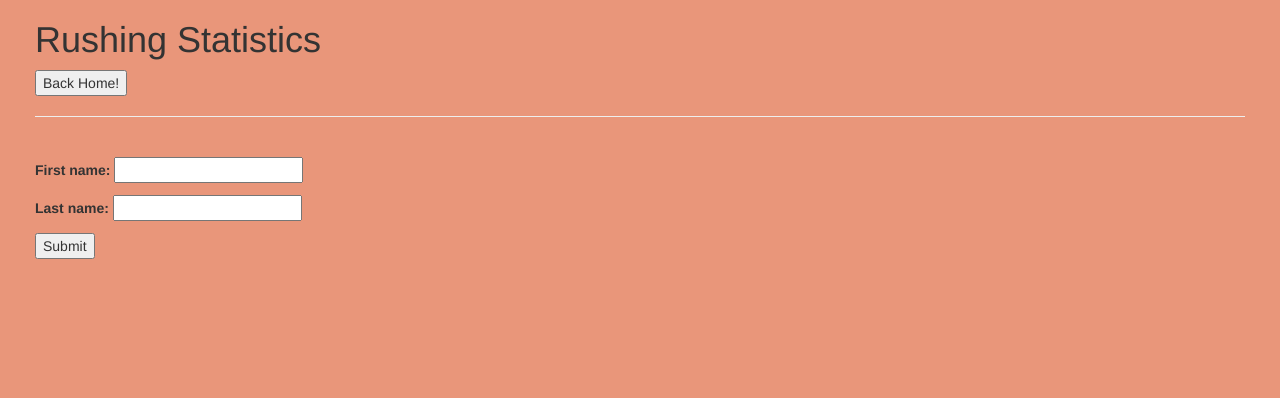
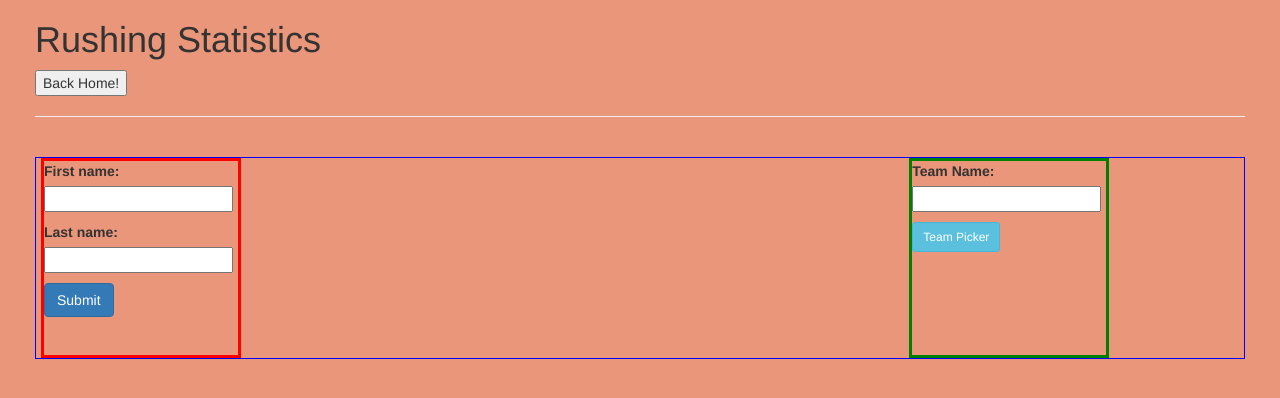
Before and after one commit to fordoelgordo/NFL-Statistics-Application, a Django app: template nfl_site/templates/rushers/rusher.html in a window 1280 px wide. Shown: the top 398 px of the page. Run offline with Django 3.2, Linux system fonts and the light colour scheme; the template is opened without the code that fills it: values that come from a table or form of the project are taken from there, others are empty; some libraries are stand-ins or nearby versions.

Commit message:
adding forms and styles

```diff
--- a/nfl_site/rushers/forms.py
+++ b/nfl_site/rushers/forms.py
@@ -3,3 +3,8 @@ from django import forms
 class RushersForm(forms.Form):
     first_name = forms.CharField(max_length=100)
     last_name = forms.CharField(max_length=100)
+
+class TeamPickForm(forms.Form):
+    team_name = forms.CharField(
+    label = 'Enter Team Name',
+    required = True )
--- a/nfl_site/static/css/rushers/rushers.css
+++ b/nfl_site/static/css/rushers/rushers.css
@@ -2,20 +2,29 @@
 
 
 /* Style the playerNames div */
-#PlayerNames {
-    margin-right: 60%;
-    color: black;
-    border-style: solid;
-    border-width: 3px;
-    border-color: red;
+
+
+#wrapper{
+    border: 1px solid blue;
 }
 
+#PlayerNames {
+    display: inline-block;
+    width:200px;
+    height:200px;
+    margin-left: 5px;
+    border: 3px solid red;
+    vertical-align:middle;
+
+}
 
 #TeamPicker {
-    margin-left: 60%;
-    margin-bottom: 100%;
-    color: black;
-    border-style: solid;
-    border-width: 3px;
-    border-color:blue;
+    display: inline-block;
+    margin-left: 55%;
+    width:200px;
+    height:200px;
+    margin-top: 0;
+    border: 3px solid green;
+    vertical-align:middle;
+
 }
--- a/nfl_site/templates/rushers/rusher.html
+++ b/nfl_site/templates/rushers/rusher.html
@@ -1,8 +1,12 @@
+{% load static %}
 <html>
+
 <head>
    <meta charset="utf-8">
    <title>Rushing Statistics Page</title>
-      <link rel="stylesheet" href="https://maxcdn.bootstrapcdn.com/bootstrap/3.3.7/css/bootstrap.min.css" integrity="sha384-BVYiiSIFeK1dGmJRAkycuHAHRg32OmUcww7on3RYdg4Va+PmSTsz/K68vbdEjh4u" crossorigin="anonymous">
+   <link rel="stylesheet" href="https://maxcdn.bootstrapcdn.com/bootstrap/3.3.7/css/bootstrap.min.css"
+      integrity="sha384-BVYiiSIFeK1dGmJRAkycuHAHRg32OmUcww7on3RYdg4Va+PmSTsz/K68vbdEjh4u" crossorigin="anonymous">
+   <link rel="stylesheet" href="{% static "css/rushers/rushers.css" %}" />
 </head>
 
 <body style="background-color:darksalmon; margin-left:2.5em; margin-right: 2.5em; ">
@@ -11,11 +15,29 @@
    <hr>
    <br>
 
+   <div id="wrapper">
+
+      <div id="PlayerNames">
          <form action="" method="Post">
             {% csrf_token %}
             {{ form.as_p }}
-         <input type="Submit" name="submit" value="Submit"/>
+            <input type="Submit" class="btn btn-primary" name="submit" value="Submit" />
          </form>
+      </div>
+
+
+      <div id="TeamPicker">
+         <form method="Post">
+            <p>
+               <label>Team Name:</label>
+               {% csrf_token %}
+               {{ team_form.team_name }}
+            </p>
+            <input type="submit" class="btn btn-info btn-sm" name="Team Picker" value="Team Picker">
+         </form>
+      </div>
+
+   </div>
 
    <style>
       img {
@@ -31,7 +53,7 @@
    {% if exists == 0 %}
    <h2>Error: {{first_name}} {{last_name}}</h2>
    {% else %}
-            <img src= "{{player_img}}" alt="image" >
+   <img src="{{player_img}}" alt="image">
    {% endif %}
 
 
@@ -54,4 +76,5 @@
    </table>
    {% endif %}
 </body>
+
 </html>
```
Also changed, not shown: nfl_site/rushers/views.py (+11 -3 lines). Lines whose indentation alone changed are shown as unchanged.
